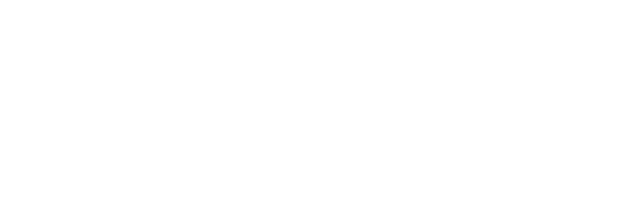
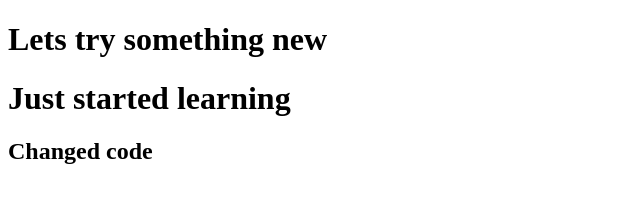
Before and after one commit to mironkur62/my-second-repo, a plain HTML site: page index.html in a window 1280 px wide. Shown: the whole page, without its empty margins (0-640 px from the left). Drawn offline with Linux system fonts and the light colour scheme.

Commit message:
added new text

```diff
--- a/index.html
+++ b/index.html
@@ -7,6 +7,9 @@
     <title>My Second Github Repo</title>
 </head>
 <body>
+    <h1>Lets try something new</h1>
+    <h1>Just started learning</h1>
+    <h2>Changed  code</h2>
 
 </body>
 </html>
```
